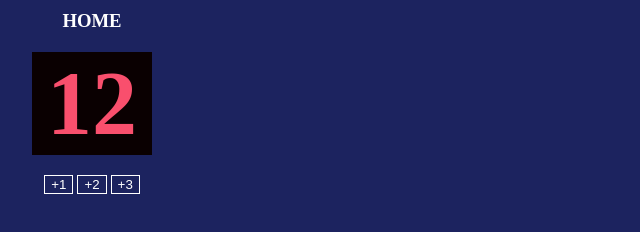
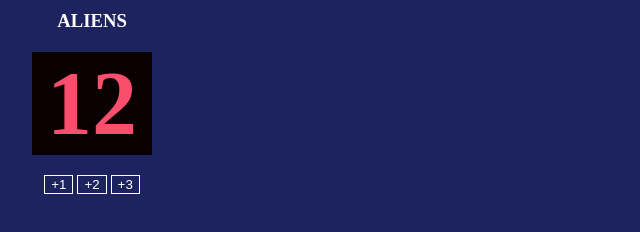
Before and after one commit to maureengodman/scoreboard, a plain HTML site: page index.html in a window 1280 px wide. Shown: the full height of the page, 228-868 px from the left. Drawn offline with Linux system fonts and the light colour scheme.

Commit message:
UPDATED HEADER

```diff
--- a/index.html
+++ b/index.html
@@ -7,7 +7,7 @@
 <body>
     <div class="container">
         <div>
-            <h3>HOME</h3>
+            <h3>ALIENS</h3>
             <h2 id="score">12</h2>
             <div>
                 <button onclick="homePlus1()">+1</button>
```
